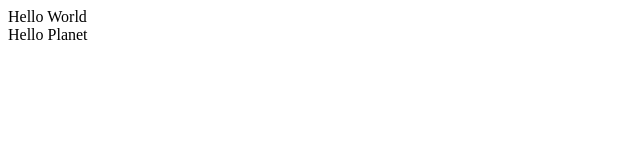
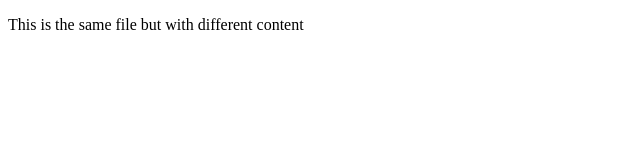
Before and after one commit to omardieh/my-first-git-project, a plain HTML site: page index.html in a window 1280 px wide. Shown: the whole page, without its empty margins (0-640 px from the left). Drawn offline with Linux system fonts and the light colour scheme.

Commit message:
commit from feature branch

```diff
--- a/index.html
+++ b/index.html
@@ -7,7 +7,6 @@
     <title>Document</title>
   </head>
   <body>
-    <div>Hello World</div>
-    <div>Hello Planet</div>
+    <p>This is the same file but with different content</p>
   </body>
 </html>
```
